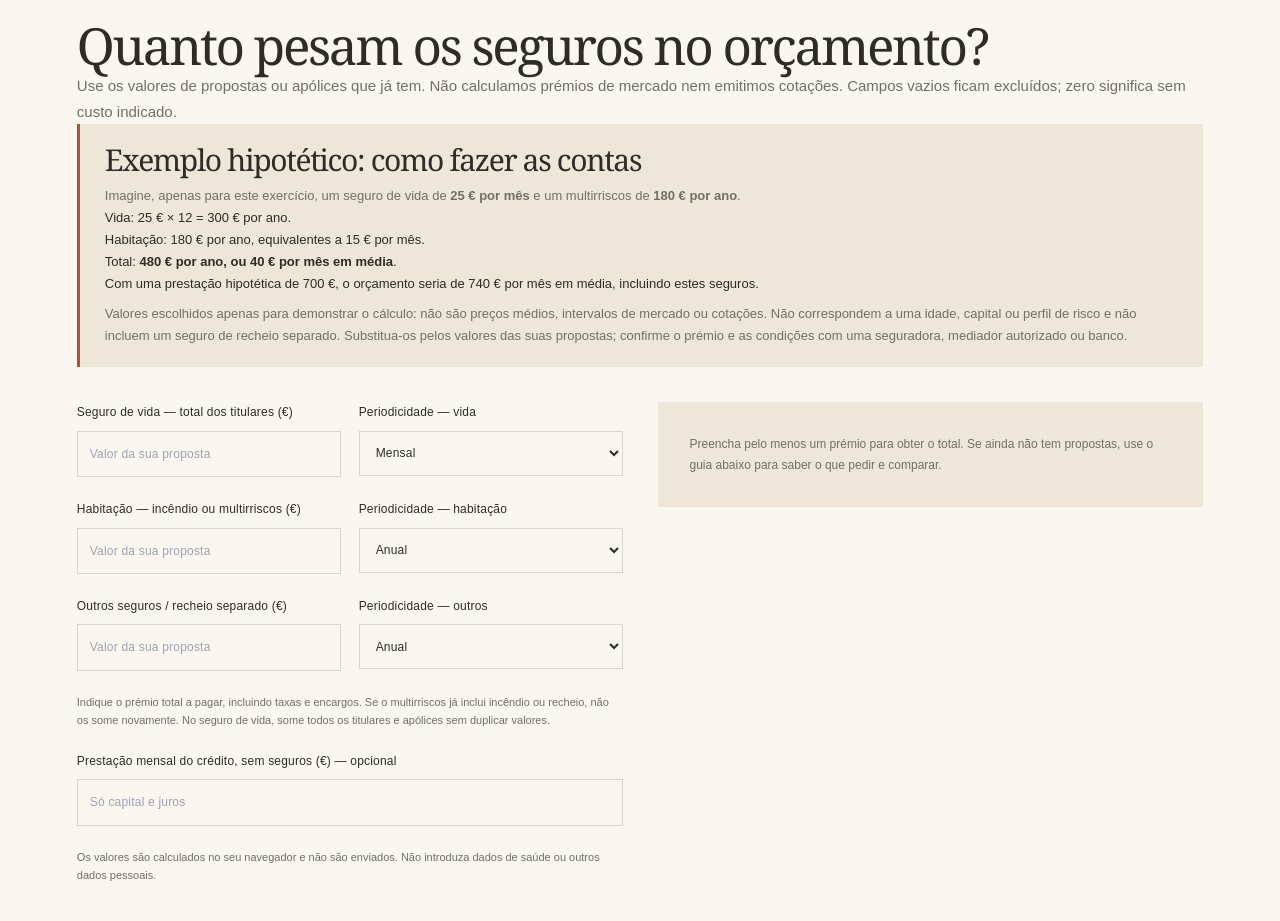
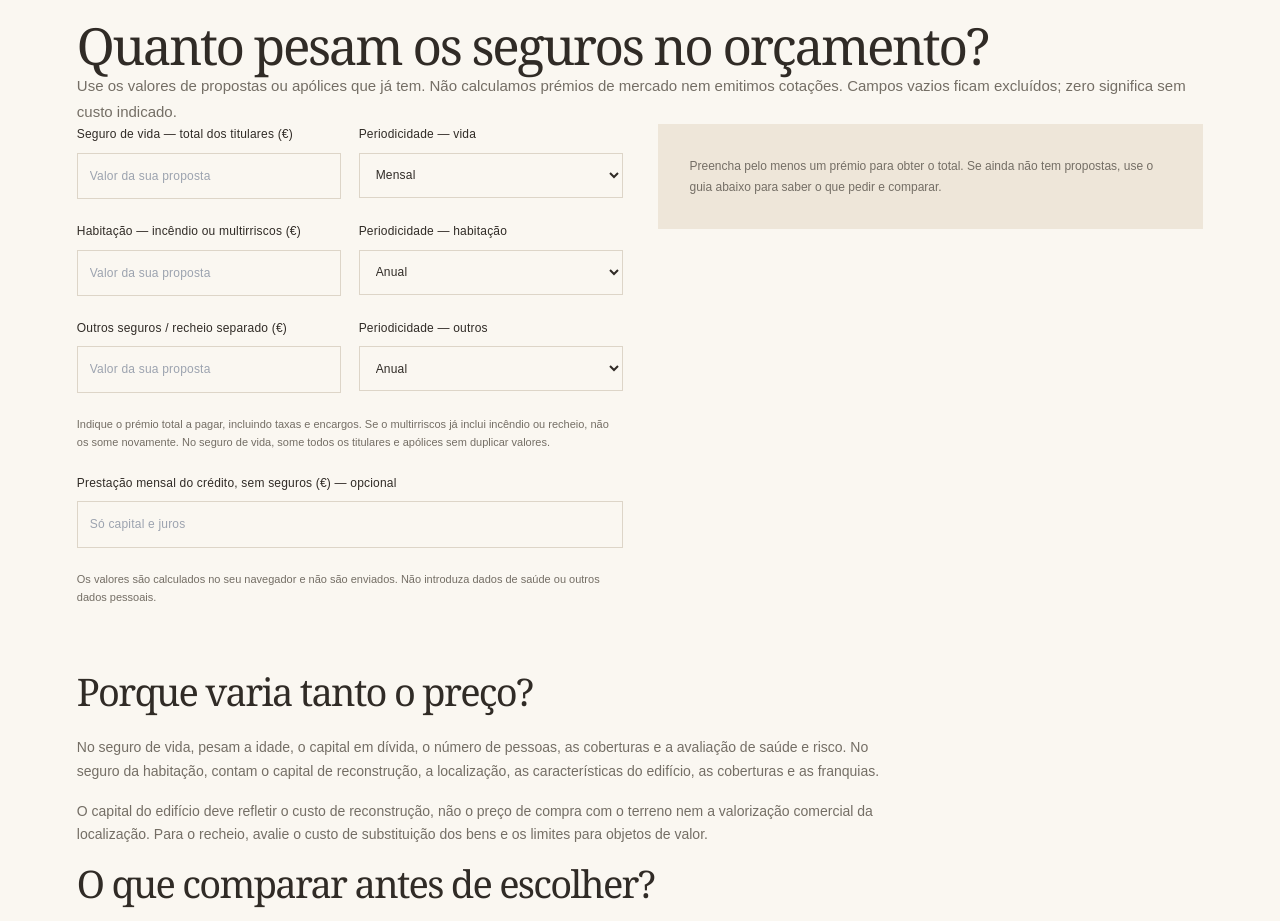
Before and after one commit to ngandra1977/procuracasa, a Next.js app: page /ferramentas/seguros in a window 1280 px wide. Shown: the part 1280-2201 px from the top of the page. Built offline with nearby package versions, Linux system fonts and the light colour scheme.

Commit message:
Remove hypothetical insurance premiums to avoid misleading price expectations

```diff
--- a/src/components/tools/InsuranceCalculator.tsx
+++ b/src/components/tools/InsuranceCalculator.tsx
@@ -16,17 +16,6 @@ export default function InsuranceCalculator() {
   return <section aria-labelledby="insurance-budget">
     <h2 id="insurance-budget">Quanto pesam os seguros no orçamento?</h2>
     <p>Use os valores de propostas ou apólices que já tem. Não calculamos prémios de mercado nem emitimos cotações. Campos vazios ficam excluídos; zero significa sem custo indicado.</p>
-    <aside className="tool-scope" aria-labelledby="insurance-example">
-      <h3 id="insurance-example">Exemplo hipotético: como fazer as contas</h3>
-      <p>Imagine, apenas para este exercício, um seguro de vida de <strong>25 € por mês</strong> e um multirriscos de <strong>180 € por ano</strong>.</p>
-      <ul>
-        <li>Vida: 25 € × 12 = 300 € por ano.</li>
-        <li>Habitação: 180 € por ano, equivalentes a 15 € por mês.</li>
-        <li>Total: <strong>480 € por ano, ou 40 € por mês em média</strong>.</li>
-        <li>Com uma prestação hipotética de 700 €, o orçamento seria de 740 € por mês em média, incluindo estes seguros.</li>
-      </ul>
-      <p>Valores escolhidos apenas para demonstrar o cálculo: não são preços médios, intervalos de mercado ou cotações. Não correspondem a uma idade, capital ou perfil de risco e não incluem um seguro de recheio separado. Substitua-os pelos valores das suas propostas; confirme o prémio e as condições com uma seguradora, mediador autorizado ou banco.</p>
-    </aside>
     <div className="calculator-layout">
       <div className="calculator-inputs">
         {labels.map((label, i) => <div className="form-pair" key={label}>
```
